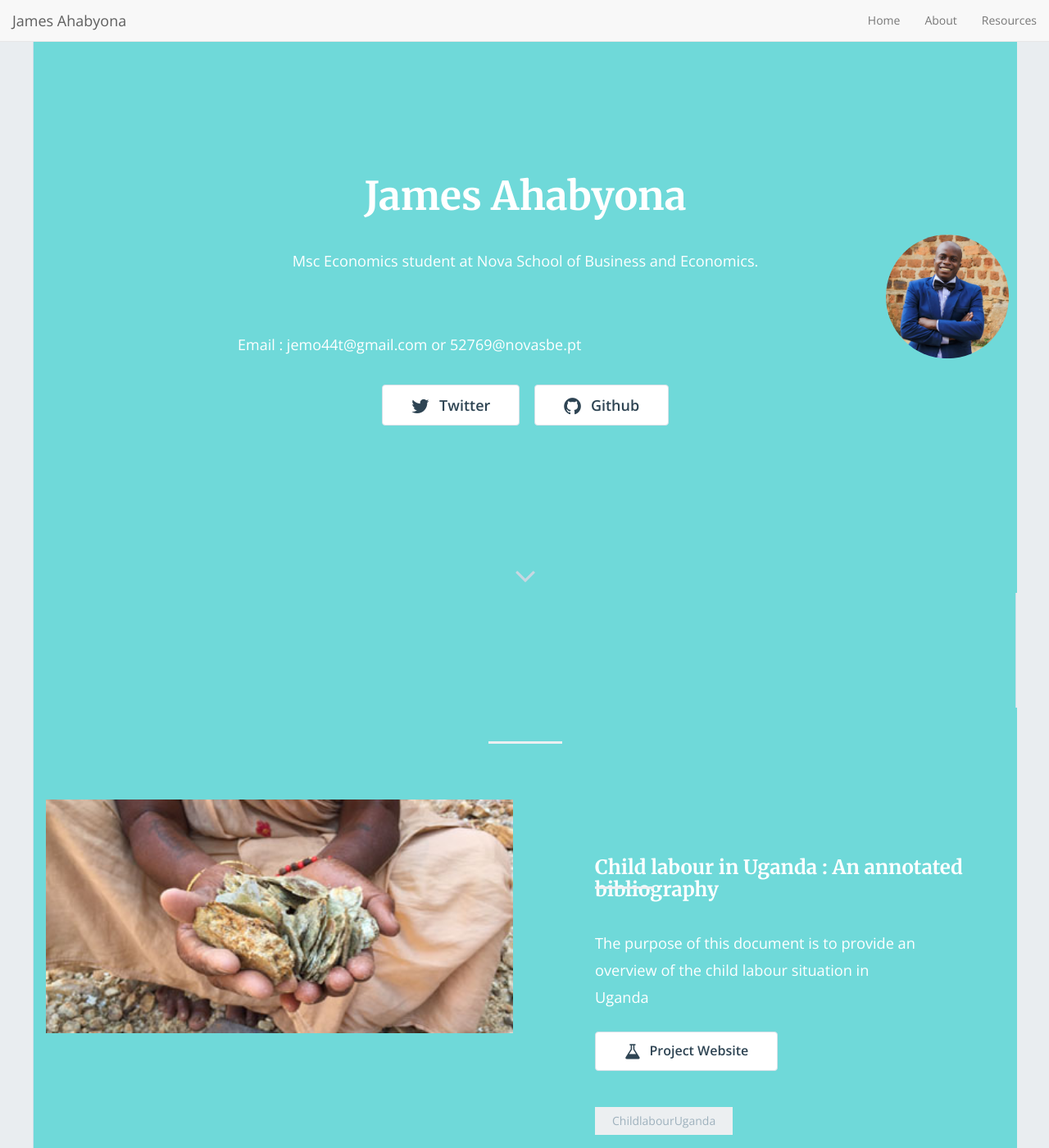
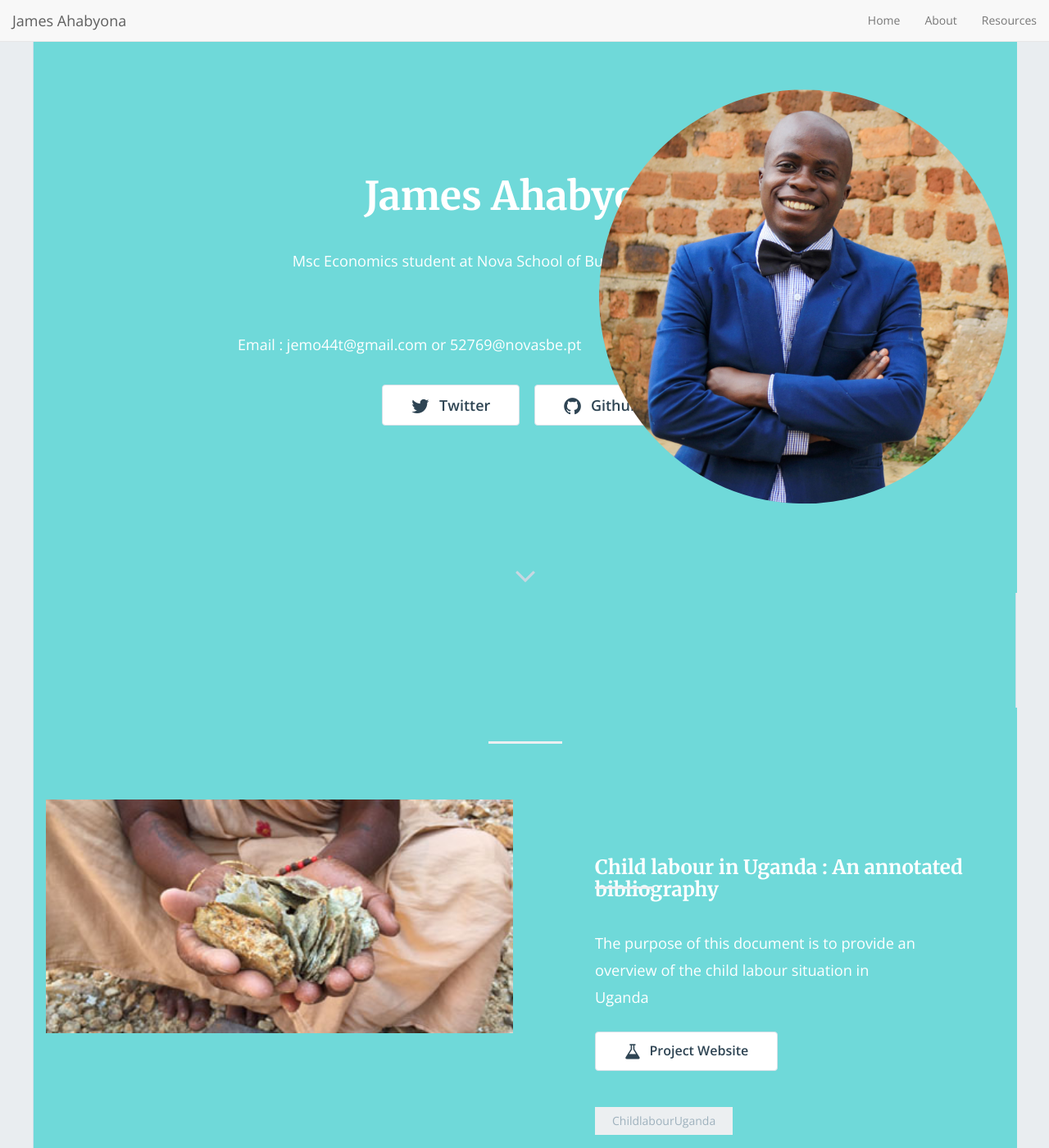
Before and after one commit to mariaelenaguer/mariaelenaguer.github.io, a Jekyll site: the page built from index.html, in a window 1280 px wide and 1400 px high. Shown: the whole window at 82% size. Built offline with Jekyll 4.4.1, drawn with Linux system fonts in a browser that asks for light colours; nearby versions of some CDN libraries; the list of posts is cut into pages by our own code.

Commit message:
Update home-hero.html

```diff
--- a/_includes/home-hero.html
+++ b/_includes/home-hero.html
@@ -10,7 +10,7 @@
   top: 50%; /* Align the image vertically centered */
   right: 10px; /* Adjust the right position as per your preference */
   transform: translateY(-50%); /* Adjust vertical alignment */
-  width: 150px; /* Adjust the width of the image as per your preference */
+  width: 500px; /* Adjust the width of the image as per your preference */
   height: auto; /* Maintain the aspect ratio of the image */
 }
 }
```
